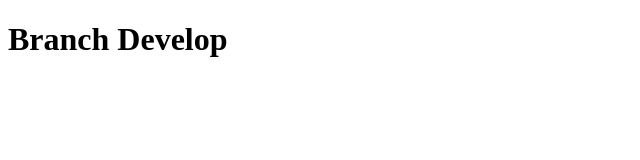
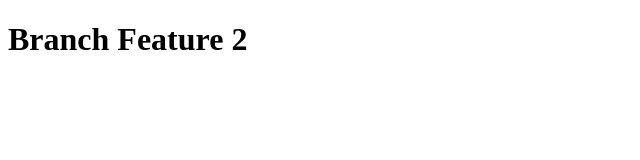
Before and after one commit to nurhasikin/Praktikum-Version-Control-and-Branch-Management-Git, a plain HTML site: page index.html in a window 1280 px wide. Shown: the full height of the page, 0-640 px from the left. Drawn offline with Linux system fonts and the light colour scheme.

Commit message:
file index.html branch feature 2

```diff
--- a/index.html
+++ b/index.html
@@ -7,6 +7,6 @@
     <title>Document</title>
 </head>
 <body>
-    <h1>Branch Develop</h1>
+    <h1>Branch Feature 2</h1>
 </body>
 </html>
```
